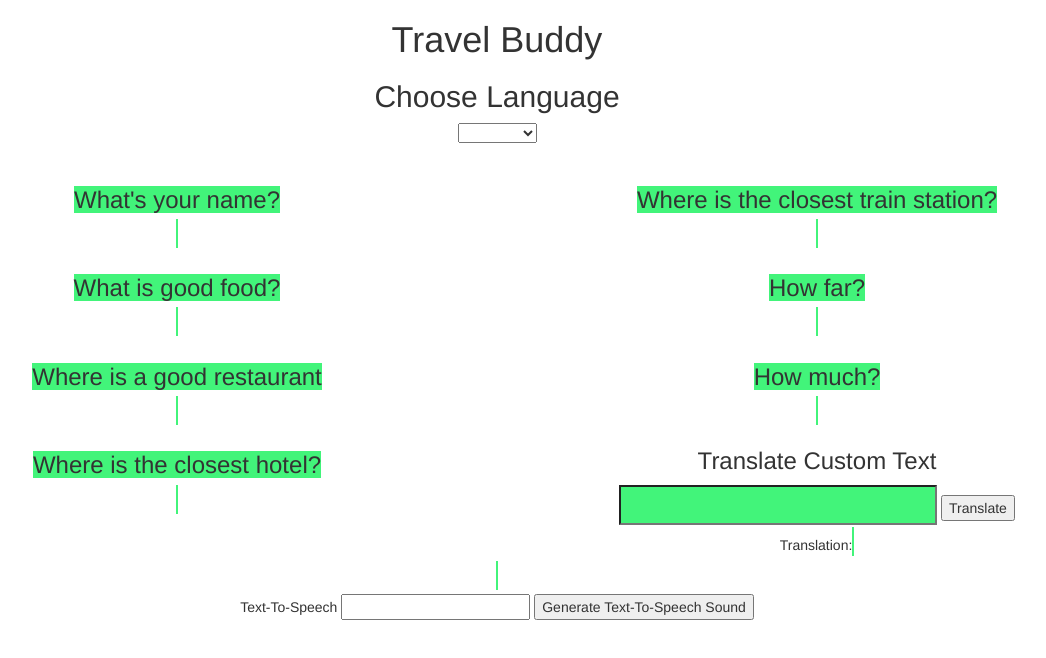
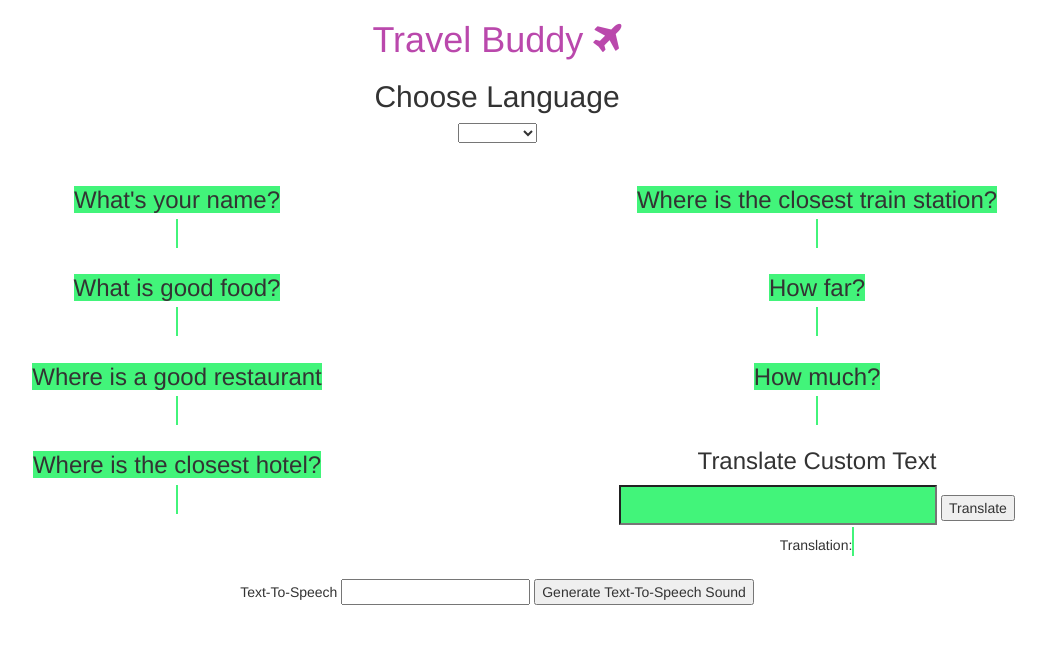
Before and after one commit to chulahn/TravelBuddy, a website: page index.html in a window 1280 px wide. Shown: the whole page, without its empty margins (143-1189 px from the left). Drawn offline with nearby package versions, Linux system fonts and the light colour scheme; no server answers.

Commit message:
cleaned up for demo

```diff
--- a/index.html
+++ b/index.html
@@ -6,8 +6,14 @@
     <meta http-equiv="X-UA-Compatible" content="ie=edge">
     <title>Travel Buddy</title>
     <link href="https://maxcdn.bootstrapcdn.com/bootstrap/3.3.7/css/bootstrap.min.css" rel="stylesheet" integrity="sha384-BVYiiSIFeK1dGmJRAkycuHAHRg32OmUcww7on3RYdg4Va+PmSTsz/K68vbdEjh4u" crossorigin="anonymous">
+    <link href="https://stackpath.bootstrapcdn.com/font-awesome/4.7.0/css/font-awesome.min.css" rel="stylesheet">
 
     <style>
+
+    	header h1 {
+    		color: #ba48ac;
+    	}
+
     	#recommended, #translateDiv, header {
     		text-align: center;
     	}
@@ -32,7 +38,7 @@
 <body ng-app="app" ng-controller="dataController">
 
 <header>
-	<h1>Travel Buddy</h1>
+	<h1>Travel Buddy <span class="fa fa-plane"></span></h1>
 
 	<h2>Choose Language</h2>
 	<select ng-model="target" ng-options="x for (x, y) in targetLanguages">
@@ -77,7 +83,7 @@
 	Translation:
 	<span class="trans" id="translatedText"></span><br/>
 
-	<span class="trans" id="mp3"></span><br/>
+	<span id="mp3"></span><br/>
 
 	Text-To-Speech
 	<input ng-model="ttsText" id="ttsText" name="ttsText"> <button ng-click="tts()">Generate Text-To-Speech Sound</button><br/>
--- a/js/socket.js
+++ b/js/socket.js
@@ -37,7 +37,7 @@ socket.on('test2', function(data) {
 	//alert('pass')
 	//console.log(data);
 	console.log(data);
-	$("#mp3").text(data);
+	//$("#mp3").text(data);
 
 	var base64ToBuffer = function (buffer) {
 	    var binary = window.atob(buffer);
```
